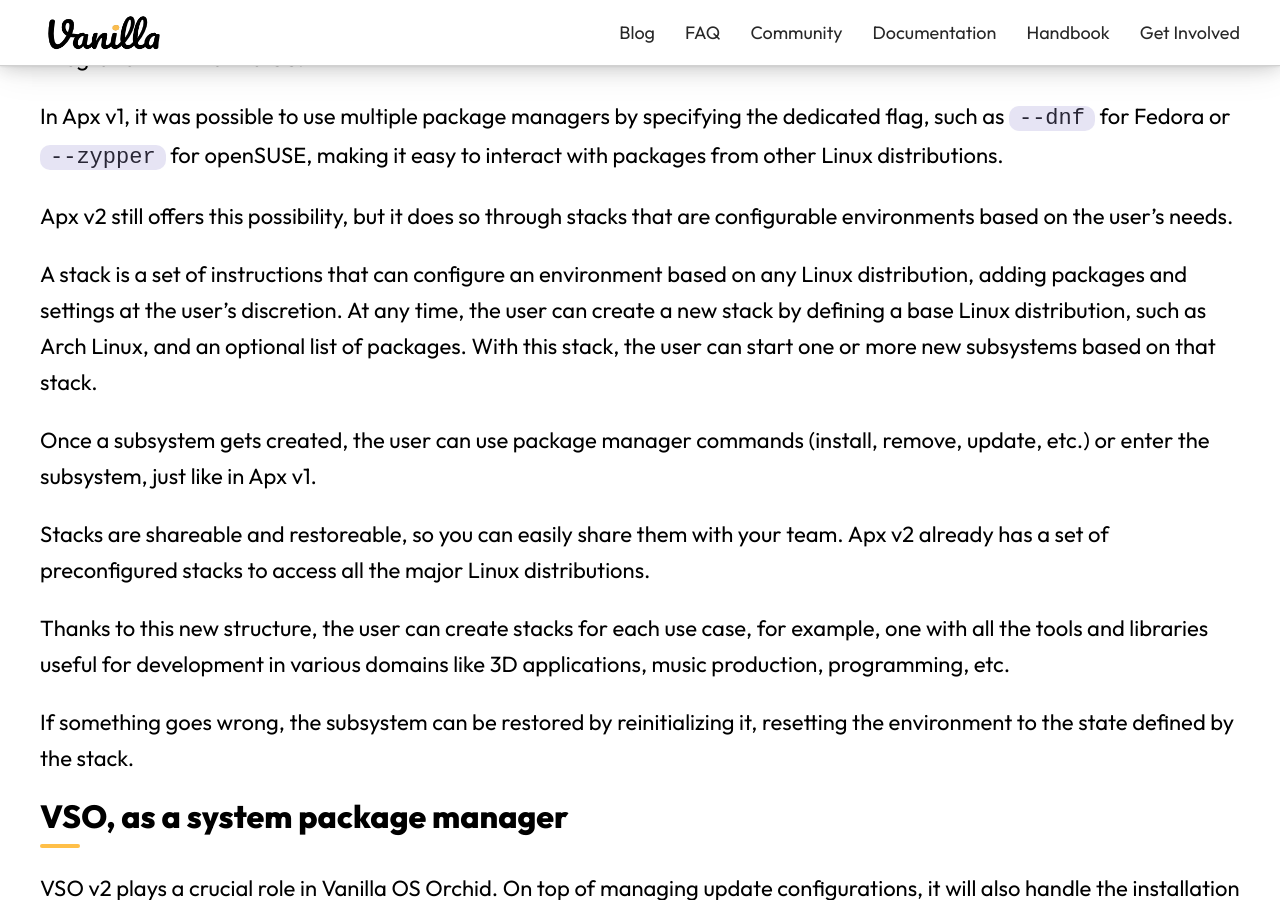
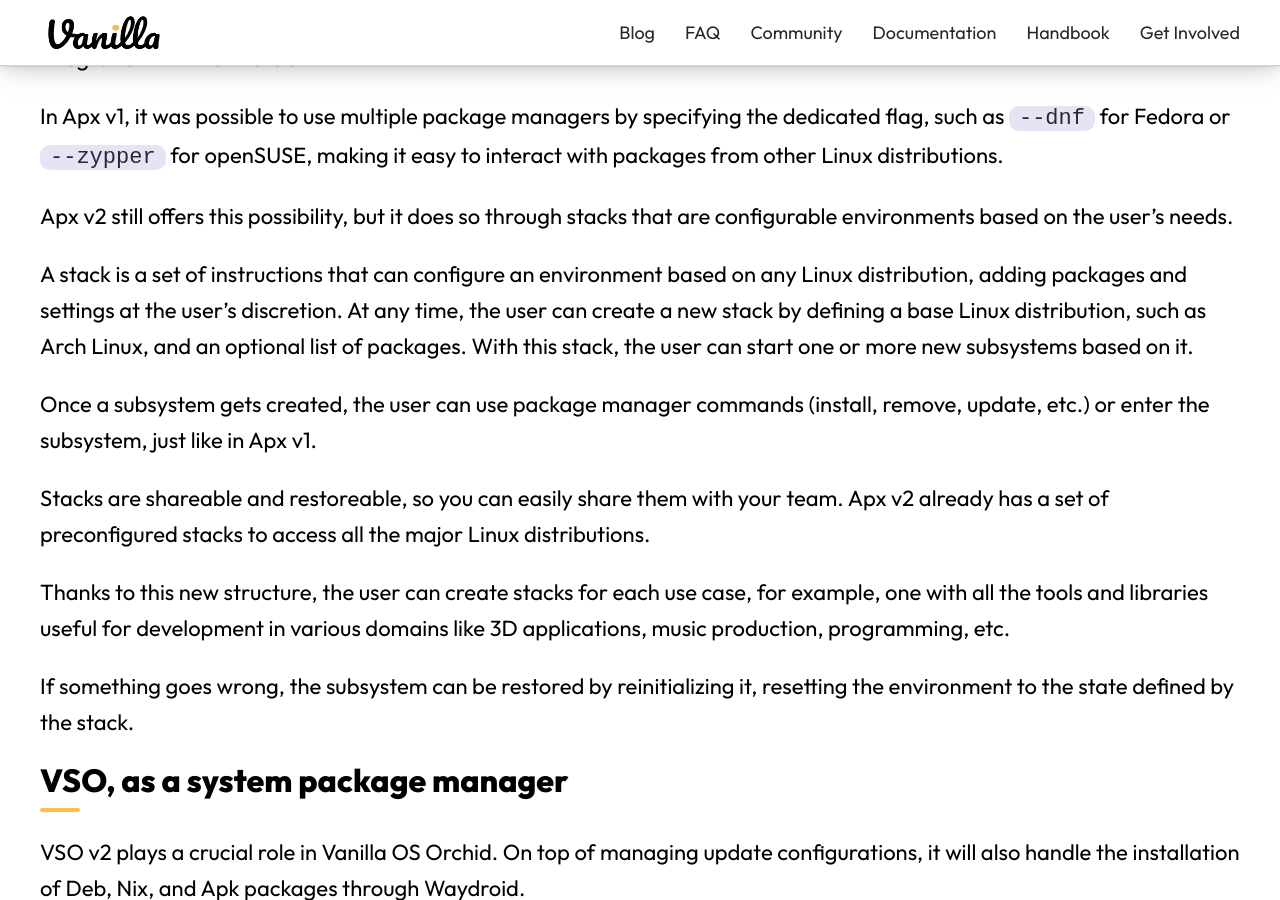
Before and after one commit to Vanilla-OS/website, a Jekyll site: the page built from _posts/2023-06-11-vanilla-os-orchid-devlog.md, in a window 1280 px wide and 900 px high, scrolled down 4180 px. Built offline with Jekyll 4.4.1, drawn with Linux system fonts in a browser that asks for light colours; nearby versions of some CDN libraries; a style sheet for code colours, icons or effects is not loaded.

Commit message:
Update _posts/2023-06-11-vanilla-os-orchid-devlog.md
Co-authored-by: Mateus B. Melchiades <mateusbmelchiades@gmail.com>

```diff
--- a/_posts/2023-06-11-vanilla-os-orchid-devlog.md
+++ b/_posts/2023-06-11-vanilla-os-orchid-devlog.md
@@ -84,7 +84,7 @@
 
 Apx v2 still offers this possibility, but it does so through stacks that are configurable environments based on the user's needs.
 
-A stack is a set of instructions that can configure an environment based on any Linux distribution, adding packages and settings at the user's discretion. At any time, the user can create a new stack by defining a base Linux distribution, such as Arch Linux, and an optional list of packages. With this stack, the user can start one or more new subsystems based on that stack.
+A stack is a set of instructions that can configure an environment based on any Linux distribution, adding packages and settings at the user's discretion. At any time, the user can create a new stack by defining a base Linux distribution, such as Arch Linux, and an optional list of packages. With this stack, the user can start one or more new subsystems based on it.
 
 Once a subsystem gets created, the user can use package manager commands (install, remove, update, etc.) or enter the subsystem, just like in Apx v1.
 
```
